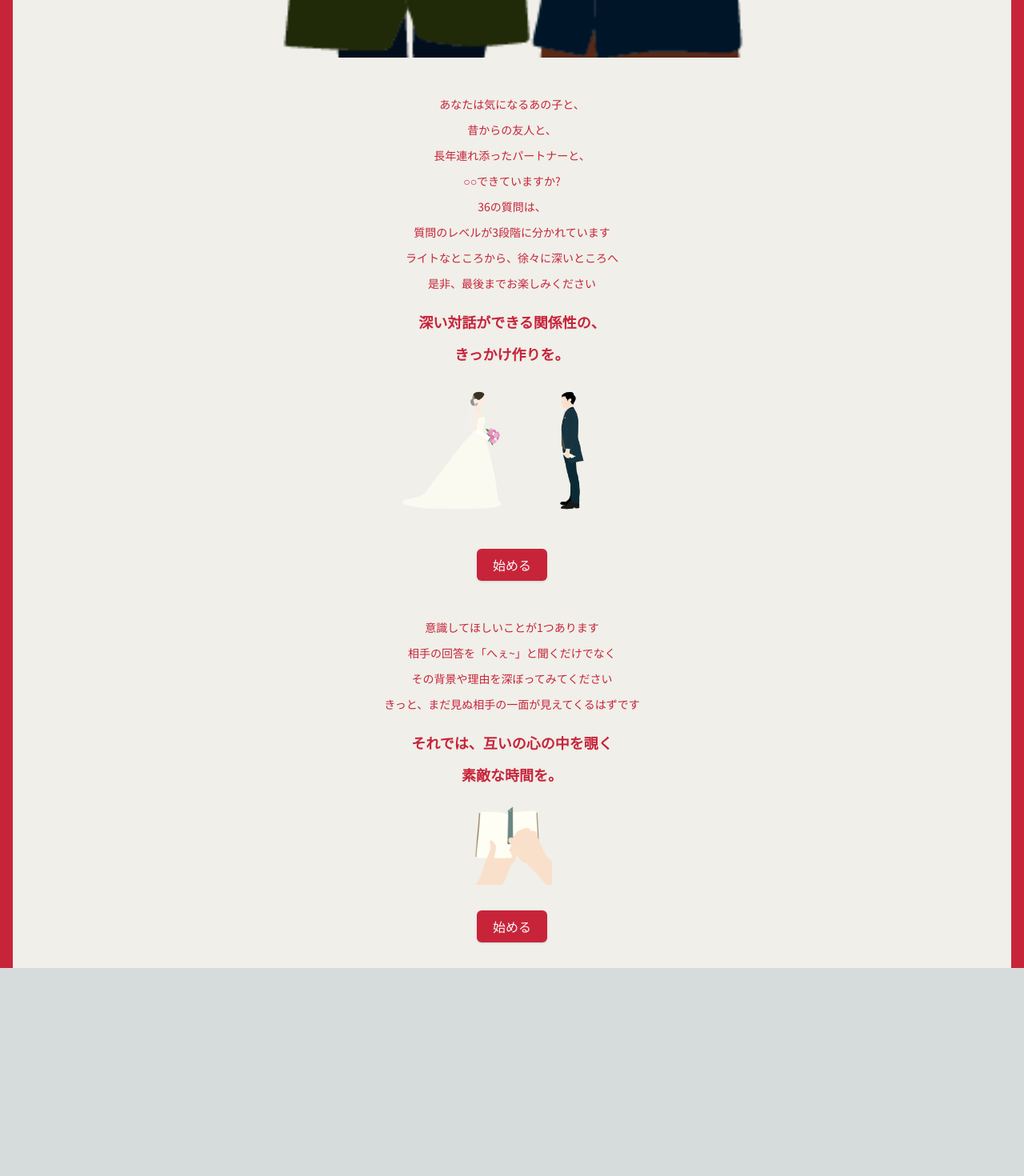
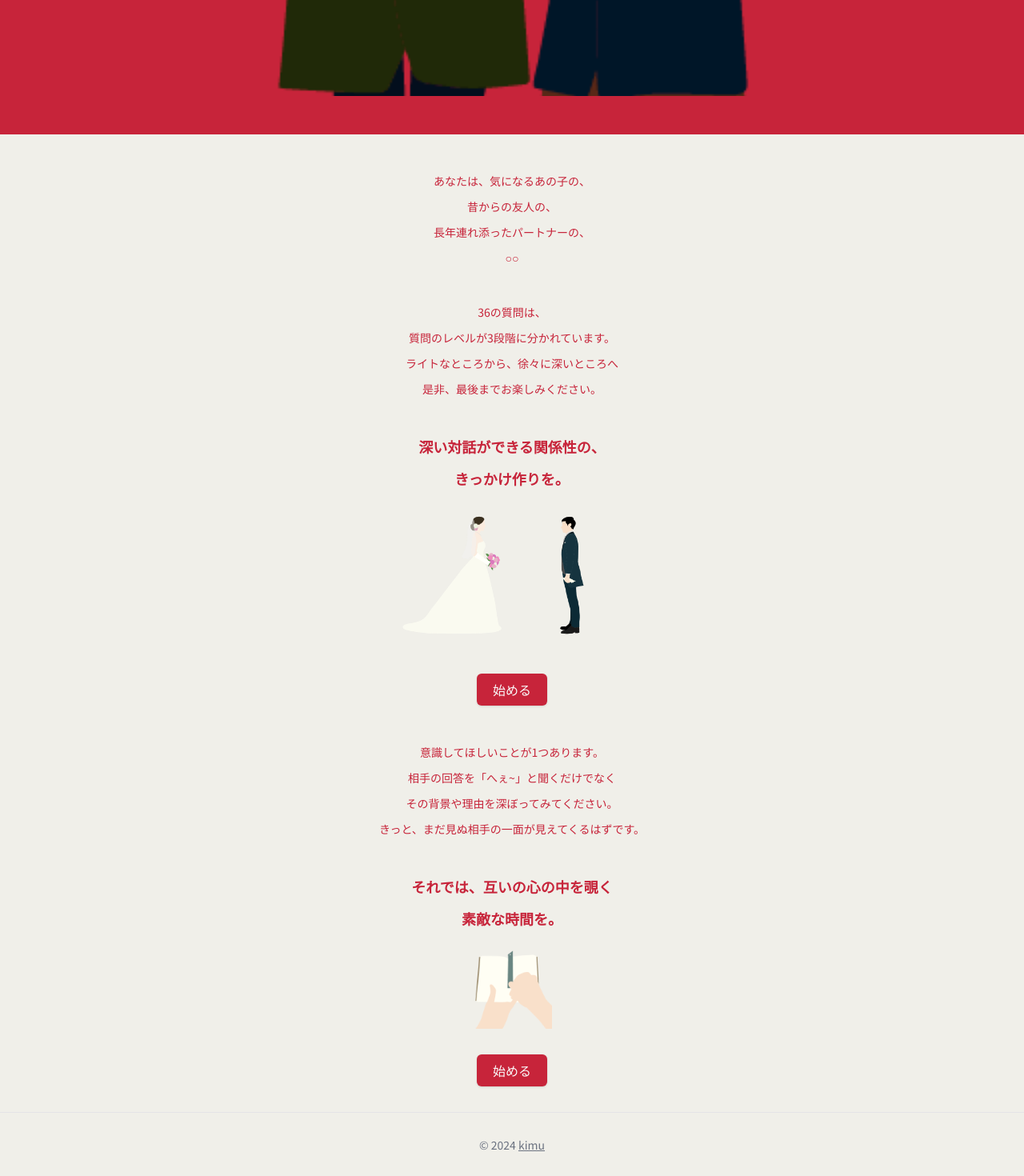
Before and after one commit to kimukimuyuya/36-questions, a Next.js app in the folder my-app/: page / in a window 1280 px wide. Shown: the part 392-1862 px from the top of the page at 80% size. Before the commit the page ends 1602 px from the top, so only its background shows below. Built offline with nearby package versions, Linux system fonts and the light colour scheme.

Commit message:
feat: :art: コピーライトの追加（かっこつけ）

```diff
--- a/my-app/src/pages/index.tsx
+++ b/my-app/src/pages/index.tsx
@@ -7,44 +7,46 @@ import Header from '@/components/Header';
 
 const Home = () => {
   return (
-    <div className="flex flex-col items-center justify-center min-h-screen bg-baseColor px-4">
+    <div className="flex flex-col items-center justify-center min-h-screen bg-baseColor">
       <Head>
         <title>36の質問 - ランディングページ</title>
         <link rel="icon" href="/favicon.ico" />
       </Head>
 
-      <main className="flex flex-col items-center justify-center text-center pt-20 bg-bgColor w-full">
-        <div className='mb-12 bg-[url("/couple.png")] bg-cover bg-center w-full h-96 flex flex-col items-center justify-center'>
-          <p>関係性を深める、話題提供アプリ</p>
-          <h1 className="text-4xl font-bold mt-2 text-baseColor">36の質問</h1>
+      <main className="flex flex-col items-center justify-center text-center bg-bgColor w-full">
+        <div className='w-full bg-baseColor pt-32'>
+          <div className='mb-12 bg-[url("/couple.png")] bg-cover bg-center w-full h-96 flex flex-col items-center justify-center'>
+            <p className='text-white'>関係性を深める、話題提供アプリ</p>
+            <h1 className="text-4xl font-bold mt-2 text-white">36の質問</h1>
+          </div>
         </div>
         <div className='text-baseColor'>
-          <div className=''>
+          <div className='mt-12'>
             <p className="text-sm">
-              あなたは気になるあの子と、
+              あなたは、気になるあの子の、
             </p>
             <p className="mt-3 text-sm">
-              昔からの友人と、
+              昔からの友人の、
             </p>
             <p className="mt-3 text-sm">
-              長年連れ添ったパートナーと、
+              長年連れ添ったパートナーの、
             </p>
             <p className="mt-3 text-sm">
-              ○○できていますか?
+              ○○
             </p>
-            <p className="mt-3 text-sm">
+            <p className="mt-12 text-sm">
               36の質問は、
             </p>
             <p className="mt-3 text-sm">
-              質問のレベルが3段階に分かれています
+              質問のレベルが3段階に分かれています。
             </p>
             <p className="mt-3 text-sm">
               ライトなところから、徐々に深いところへ
             </p>
             <p className="mt-3 text-sm">
-              是非、最後までお楽しみください
+              是非、最後までお楽しみください。
             </p>
-            <p className="mt-6 text-lg text-baseColor font-extrabold">
+            <p className="mt-12 text-lg text-baseColor font-extrabold">
               深い対話ができる関係性の、
             </p>
             <p className="mt-3 text-lg text-baseColor font-extrabold">
@@ -70,18 +72,18 @@ const Home = () => {
           </Button>
           <div className='mt-12'>
             <p className='text-sm'>
-              意識してほしいことが1つあります
+              意識してほしいことが1つあります。
             </p>
             <p className='text-sm mt-3'>
               相手の回答を「へぇ~」と聞くだけでなく
             </p>
             <p className='text-sm mt-3'>
-              その背景や理由を深ぼってみてください
+              その背景や理由を深ぼってみてください。
             </p>
             <p className='text-sm mt-3'>
-              きっと、まだ見ぬ相手の一面が見えてくるはずです
+              きっと、まだ見ぬ相手の一面が見えてくるはずです。
             </p>
-            <p className="mt-6 text-lg text-baseColor font-extrabold">
+            <p className="mt-12 text-lg text-baseColor font-extrabold">
               それでは、互いの心の中を覗く
             </p>
             <p className="mt-3 text-lg text-baseColor font-extrabold">
@@ -100,11 +102,19 @@ const Home = () => {
             始める
           </Button>
         </div>
+        <footer className="flex items-center justify-center w-full h-20 border-t">
+          <p className="text-gray-500 text-sm">© 2024&nbsp;
+          <a
+            href="https://twitter.com/kimu26sotsu"
+            target="_blank"
+            rel="noopener noreferrer"
+            className="underline hover:text-blue-400">
+            kimu
+          </a>
+          </p>
+        </footer>
       </main>
 
-      {/* <footer className="flex items-center justify-center w-full h-24 border-t">
-        <p className="text-gray-500">© 2024 36の質問. All rights reserved.</p>
-      </footer> */}
     </div>
   );
 };
```
